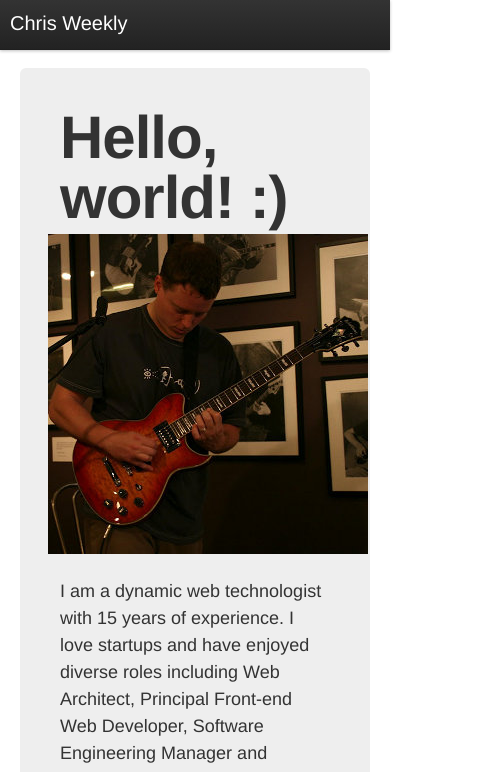
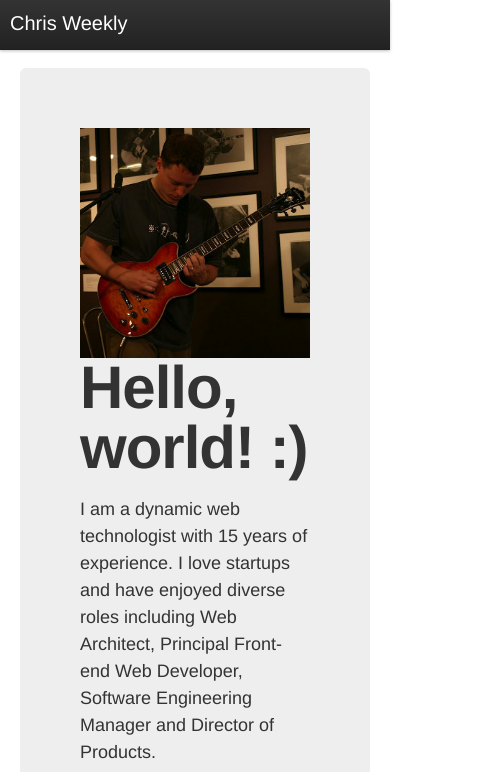
Before and after one commit to cweekly/cweekly.github.com, a plain HTML site: page index.html in a window 390 px wide. Shown: the top 772 px of the page, 480 px wide, since content can reach past the window. Drawn offline with nearby package versions, Linux system fonts and the light colour scheme.

Commit message:
make hero-image more responsive and clean up markup a bit

```diff
--- a/index.html
+++ b/index.html
@@ -54,11 +54,10 @@
 
       <div class="hero-unit">
 
+            <img src="/img/self-guitar-320.jpg" id="hero-image" class="pull-right"
+              alt="Chris Weekly, solo guitar performance at local coffee shop">
+
             <h1>Hello, world! :)</h1>
-        <div id="hero-image">
-          <img src="/img/self-guitar-320.jpg" width="320" height="320"
-            alt="Chris Weekly, solo guitar performance at local coffee shop">
-        </div>
 
             <p>
               I am a dynamic web technologist with 15 years of experience. I love startups and have enjoyed diverse roles including Web Architect, Principal Front-end Web Developer, Software Engineering Manager and Director of Products.
@@ -78,7 +77,7 @@
             </p>
 
             <!--<p><a class="btn btn-primary btn-large">Learn more &raquo;</a></p>-->
-      </div>
+
 
 
 <!--
--- a/less/style.less
+++ b/less/style.less
@@ -9,12 +9,12 @@ body {
 
 
 /* ===== Primary Styles ===== */
-.hero-unit {padding: 40px;}
+//.hero-unit {padding: 40px;}
 .hero-unit h1 {margin-bottom:18px;}
 #hero-image {
-  float: right;
-  padding: 12px;
-  margin: -24px 0 12px 0;
+  //float: right;
+  //padding: 12px;
+  // margin: -24px 0 12px 0;
   max-width: 100%;
 }
 footer {text-align:right}
```
Lines whose indentation alone changed are shown as unchanged.
